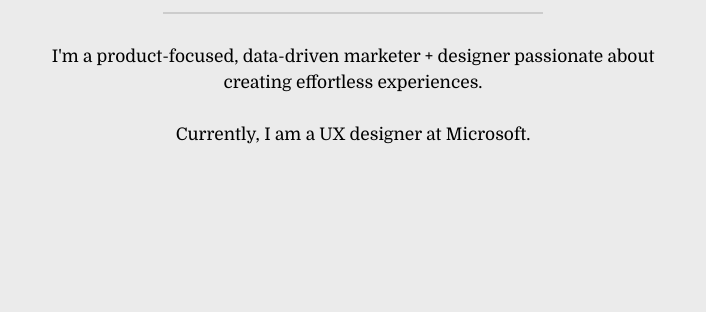
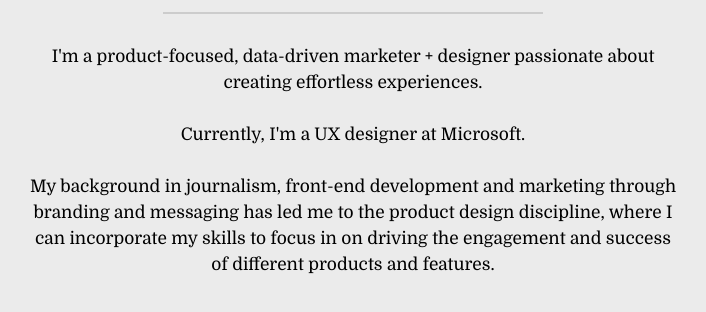
Before and after one commit to saraclay/saraclay.github.io, a website: page index.html in a window 1280 px wide. Shown: the part 278-590 px from the top of the page, without its empty margins (287-993 px from the left). Drawn offline with Linux system fonts and the light colour scheme.

Commit message:
content changes

```diff
--- a/index.html
+++ b/index.html
@@ -31,7 +31,9 @@
     <div id="content">
       I'm a product-focused, data-driven marketer + designer passionate about creating effortless experiences.
       <br><br>
-      Currently, I am a UX designer at Microsoft.
+      Currently, I'm a UX designer at Microsoft.
+      <br><br>
+      My background in journalism, front-end development and marketing through branding and messaging has led me to the product design discipline, where I can incorporate my skills to focus in on driving the engagement and success of different products and features.
     </div>
   </body>
 </html>
```
